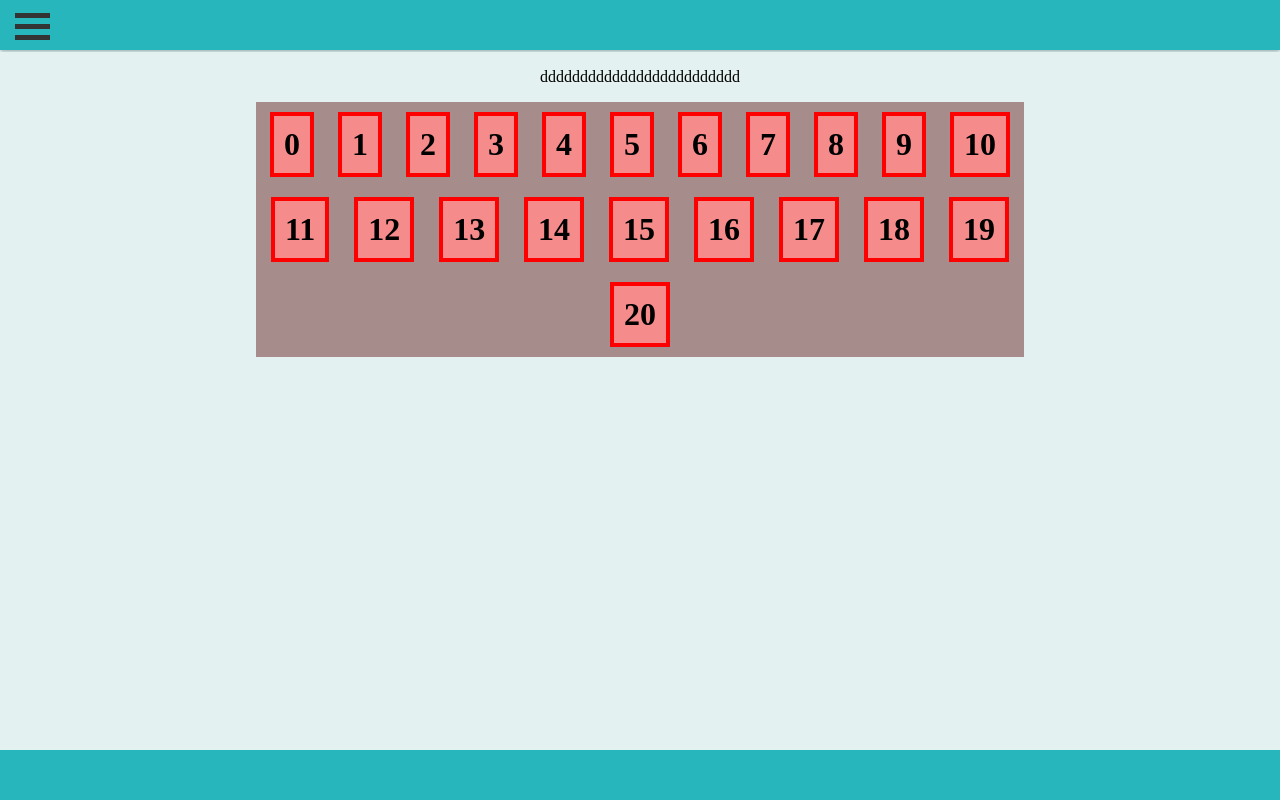
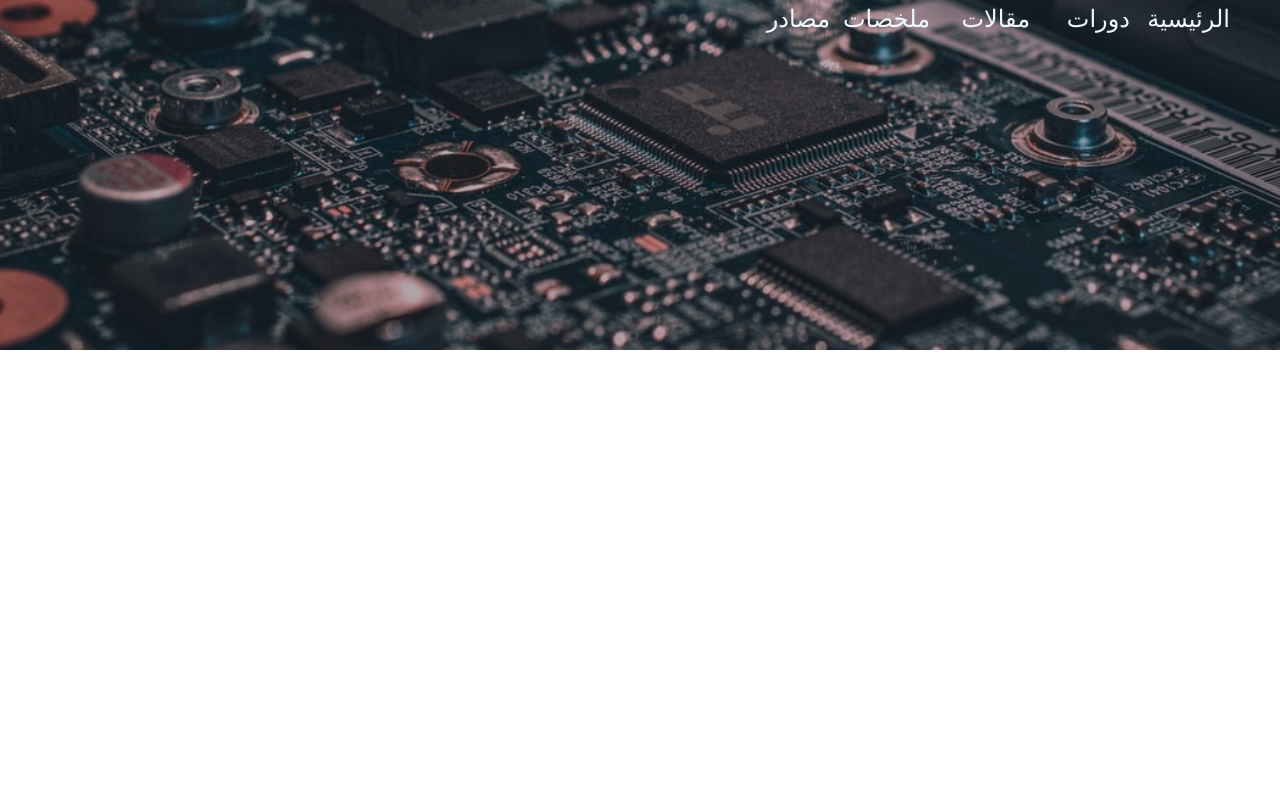
Before and after one commit to enasawad3/UI-Tutorials, a plain HTML site: page index.html in a window 1280 px wide. Drawn offline with Linux system fonts and the light colour scheme.

Commit message:
test solving

```diff
--- a/index.html
+++ b/index.html
@@ -1,188 +1,93 @@
-<!DOCTYPE html>
 <html>
 
 <head>
-    <title></title>
     <style>
         body {
-
+            margin: 0;
+            padding: 0;
             box-sizing: border-box;
-            padding: 0;
-            margin: 0;
         }
 
-        #page {
+        .header {
             width: 100%;
-            height: 100%;
-            background-color: rgb(245, 237, 237);
-            text-align: center;
+            background-color: aqua;
         }
 
-        #header {
-            order: -8;
-            display: flex;
-            align-items: left;
-            position: fixed;
-            top: 0px;
-            background-color: rgb(39, 182, 187);
-            height: 50px;
+        .header-img {
+            background-image: url("img/header.jpeg");
             width: 100%;
-            box-shadow: 0 2px 4px 0 rgba(52, 105, 109, 0.51);
-            /* border: 3px black; */
+            height: 350px;
+            background-repeat: no-repeat;
+            background-size: cover;
+            background-position: 50%;
         }
 
-        #menu {
-            display: none;
-            position: fixed;
-            left: 0px;
-            top: 50px;
-            background-color: rgb(173, 191, 192);
-            height: 100%;
-            width: 15%;
-            /* box-shadow: 0 4px 2px -2px rgb(228, 224, 224); */
-            z-index: 1;
-            -webkit-box-shadow: 0 3px 5px rgba(57, 63, 72, 0.3);
-            -moz-box-shadow: 0 3px 5px rgba(57, 63, 72, 0.3);
-            box-shadow: 0 3px 5px rgba(57, 63, 72, 0.3);
+        .header-img-mask {
+            width: 100%;
+            height: 350px;
+            background-color: rgba(0, 0, 0, 0.288);
         }
 
-
-        #content {
-            display: flex;
-            flex-direction: column;
-            text-align: center;
-            overflow-y: scroll;
-            position: absolute;
-            top: 52px;
-            bottom: 50px;
-            align-items: center;
-            background-color: rgb(228, 241, 241);
-            width: 100%;
+        .menu {
+            margin-right: 50px;
         }
 
-        #container {
-            text-align: center;
-            margin: 0 auto;
-            background-color: rgb(167, 140, 140);
-            width: 60%;
-            /* height: 60%; */
+        .menu-items {
             display: flex;
-            flex-direction: row;
-            flex-wrap: wrap;
-            justify-content: space-evenly;
-
-
-
+            justify-content: flex-start;
+            direction: rtl;
         }
 
-        p {
-            position: relative;
-            order: -1;
+        .menu-item {
+            margin: 5px 0;
+            font-family: Cairo;
+            font-size: x-large;
+            font-weight: 500;
+            color: aliceblue;
+            width: 100px;
+            direction: rtl;
         }
 
-        #footer {
-            position: fixed;
-            bottom: 0px;
-            background-color: rgb(39, 182, 187);
-            height: 50px;
-            width: 100%;
-            box-shadow: 0 4px 2px -2px rgb(228, 224, 224);
-
+        .menu-item:hover {
+            /* font-weight: 800; */
+            text-shadow: 1px 1px white;
         }
 
-        h1 {
-            background-color: rgb(245, 139, 139);
-            display: block;
-            border: solid 4px red;
-            margin: 10px;
-            padding: 10px;
-        }
-
-        /* menu css */
-        .menu-icon-container {
-            margin: 7px 15px 10px 15px;
-            display: inline-block;
-            cursor: pointer;
-        }
-
-        .bar1,
-        .bar2,
-        .bar3 {
-            width: 35px;
-            height: 5px;
-            background-color: #333;
-            margin: 6px 0;
-            transition: 0.4s;
-        }
-
-        /* Rotate first bar */
-        .change .bar1 {
-            transform: translate(0, 11px) rotate(-45deg);
-        }
-
-        /* Fade out the second bar */
-        .change .bar2 {
-            opacity: 0;
-        }
-
-        /* Rotate last bar */
-        .change .bar3 {
-            transform: translate(0, -11px) rotate(45deg);
+        .menu-item-focus {
+            border: 16px gray;
         }
     </style>
 </head>
 
 <body>
-    <div id="page">
-        <div id="header">
-            <div class="menu-icon-container" onclick="myFunction(this)">
-                <div class="bar1"></div>
-                <div class="bar2"></div>
-                <div class="bar3"></div>
+    <div class="header">
+        <div class="header-img">
+            <div class="header-img-mask ">
+
+
+                <div class="menu">
+                    <div class="menu-items">
+                        <div class="menu-item" id="home">
+                            الرئيسية
+                        </div>
+                        <div class="menu-item" id="courses">
+                            دورات
+                        </div>
+                        <div class="menu-item" id="articles">
+                            مقالات
+                        </div>
+                        <div class="menu-item" id="summaries">
+                            ملخصات
+                        </div>
+                        <div class="menu-item" id="resources">
+                            مصادر
+                        </div>
+                    </div>
+                </div>
+
             </div>
         </div>
-        <div id="menu">
-
-        </div>
-
-        <div id="content">
-            <div id="container"></div>
-            <p>ddddddddddddddddddddddddd</p>
-        </div>
-        <div id="footer">
-
-        </div>
-
     </div>
 </body>
-<script>
-    var toAdd = document.createDocumentFragment();
-    for (var i = 0; i < 21; i++) {
-        var newDiv = document.createElement('h1');
-        newDiv.id = 'r' + i;
-        newDiv.className = 'ansbox';
-        newDiv.appendChild(document.createTextNode(i));
-
-        toAdd.appendChild(newDiv);
-    }
-    document.getElementById('container').appendChild(toAdd);
-
-    // menu toggle
-    function myFunction(x) {
-        x.classList.toggle("change");
-
-        var x = document.getElementById("menu");
-        if (x.style.display === "block") {
-            x.style.display = "none";
-        } else {
-            x.style.display = "block";
-        }
-    }
-
-
-
-
-
-</script>
 
 </html>
```
Also changed, not shown: index1.html (added, +188 -0 lines), index3.html (+2 -1 lines), img/css-course.png (added), img/git-course.png (added), img/header.jpeg (added), img/html-course.png (added), img/white-logo.png (added).
